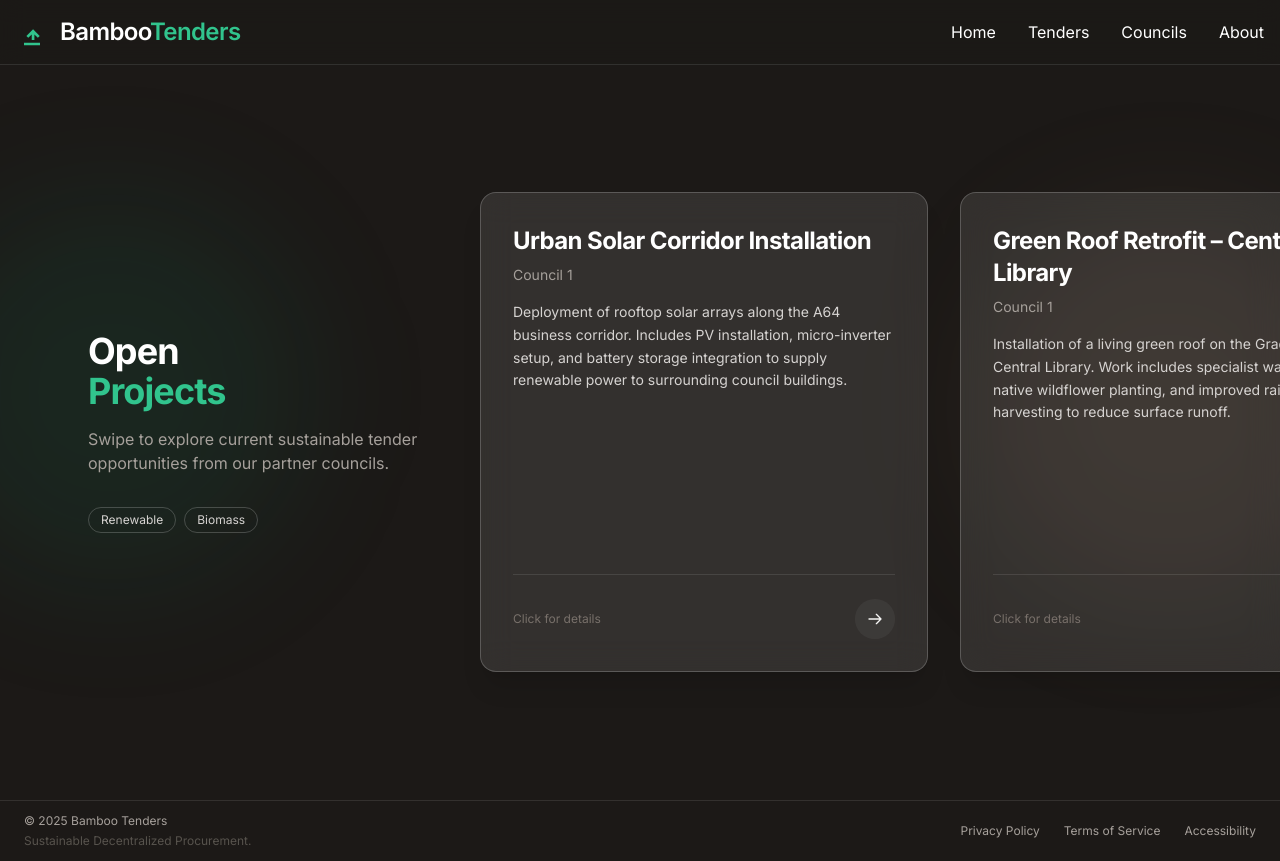
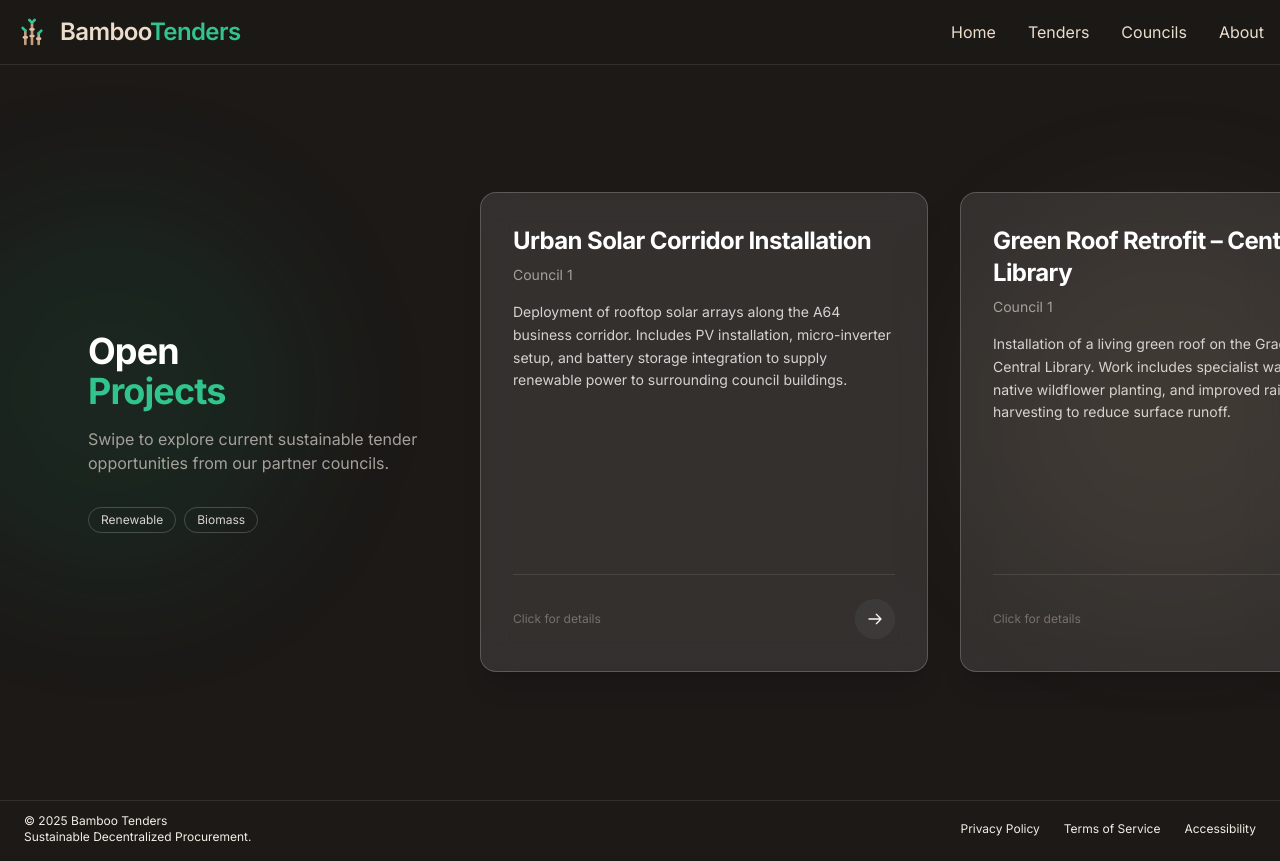
Before and after one commit to OscarD8/tenders-bidding-system, a Django app: page /supply_chain/ in a window 1280 px wide. Run offline with Django 5.2, Linux system fonts and the light colour scheme; style sheets or scripts are compiled from the project's sources.

Commit message:
[Django/HTML/Tailwind] - minor tweaks to the styles and colours used. Updated brand logo.

```diff
--- a/Django_Project/theme/static/src/styles.css
+++ b/Django_Project/theme/static/src/styles.css
@@ -48,7 +48,7 @@
 
 /* Base styles */
 body {
-  @apply bg-stone-900 text-stone-100 antialiased;
+@apply bg-earth-900 text-earth-50 antialiased;
   font-family: 'Inter', sans-serif;
 }
 
--- a/Django_Project/theme/templates/components/footer.html
+++ b/Django_Project/theme/templates/components/footer.html
@@ -1,15 +1,15 @@
-<footer class="w-full text-stone-400 py-3 mt-auto {{ extra_classes|default:'bg-stone-900 border-t border-white/10' }}">
+<footer class="w-full text-earth-100 py-3 mt-auto {{ extra_classes|default:'bg-stone-900 border-t border-white/10' }}">
     <div class="max-w-screen-xl mx-auto px-6 flex flex-col md:flex-row justify-between items-center text-xs">
 
         <div class="mb-4 md:mb-0">
             <p>&copy; {% now "Y" %} Bamboo Tenders</p>
-            <p class="text-stone-600 mt-1">Sustainable Decentralized Procurement.</p>
+            <p class= mt-1">Sustainable Decentralized Procurement.</p>
         </div>
 
         <div class="flex gap-6">
-            <a href="#" class="hover:text-white transition-colors">Privacy Policy</a>
-            <a href="#" class="hover:text-white transition-colors">Terms of Service</a>
-            <a href="#" class="hover:text-white transition-colors">Accessibility</a>
+            <a href="#" class="hover:text-earth-50 transition-colors">Privacy Policy</a>
+            <a href="#" class="hover:text-earth-50 transition-colors">Terms of Service</a>
+            <a href="#" class="hover:text-earth-50 transition-colors">Accessibility</a>
         </div>
 
     </div>
--- a/Django_Project/theme/templates/components/navbar.html
+++ b/Django_Project/theme/templates/components/navbar.html
@@ -1,41 +1,54 @@
-<nav class="fixed w-full z-50 top-0 start-0 border-b border-white/10 bg-stone-900/80 backdrop-blur-md">
+<nav class="fixed w-full z-50 top-0 start-0 border-b border-earth-50/10 bg-stone-900/80  backdrop-blur-md">
+
     <div class="max-w-screen-xl flex flex-wrap items-center justify-between mx-auto p-4">
-        <a href="{% url 'pages:index' %}" class="flex items-center space-x-3 rtl:space-x-reverse">
-            <!-- SVG Logo Icon -->
-            <svg class="w-8 h-8 text-bamboo-400" fill="currentColor" viewBox="0 0 24 24">
-                <path d="M13.8 13.8V18h-2v-4.2l-2.6 2.6-1.4-1.4 5-5 5 5-1.4 1.4-2.6-2.6zM6 20h12v2H6v-2zM12 2C8 2 4.5 4.5 3 8c1.5-3.5 5-6 9-6s7.5 2.5 9 6c-1.5-3.5-5-6-9-6z"></path>
-                <!-- Abstract bamboo/leaf representation -->
+
+        <a href="{% url 'pages:index' %}" class="flex items-center space-x-3 group">
+            <!-- Brand Logo -->
+            <svg class="w-8 h-8 text-bamboo-400 transition-transform group-hover:scale-110" fill="none"
+                 viewBox="0 0 24 24" stroke="currentColor" stroke-width="2" stroke-linecap="round"
+                 stroke-linejoin="round">
+
+                <path d="M7 21v-10" class="text-earth-400"></path>
+                <path d="M6 16h2" class="text-earth-300"></path>
+                <path d="M12 21V5" class="text-earth-400"></path>
+                <path d="M11 10h2" class="text-earth-300"></path>
+                <path d="M11 15h2" class="text-earth-300"></path>
+                <path d="M17 21v-8" class="text-earth-400"></path>
+                <path d="M16 17h2" class="text-earth-300"></path>
+                <path d="M12 5l-2-2"></path>
+                <path d="M12 5l2-2"></path>
+                <path d="M17 13l2-2"></path>
+                <path d="M7 11l-2-2"></path>
             </svg>
-            <span class="self-center text-2xl font-semibold whitespace-nowrap text-white tracking-tight">Bamboo<span
-                    class="text-bamboo-400">Tenders</span></span>
+            <span class="self-center text-2xl font-semibold tracking-tight text-earth-200">
+                Bamboo<span class="text-bamboo-400">Tenders</span>
+            </span>
         </a>
+
         <button data-collapse-toggle="navbar-sticky" type="button"
-                class="inline-flex items-center p-2 w-10 h-10 justify-center text-sm text-gray-400 rounded-lg md:hidden hover:bg-gray-700 focus:outline-none focus:ring-2 focus:ring-gray-600"
+                class="inline-flex items-center p-2 w-10 h-10 justify-center text-gray-400 rounded-lg md:hidden hover:bg-stone-700 focus:outline-none focus:ring-2 focus:ring-stone-600"
                 aria-controls="navbar-sticky" aria-expanded="false">
             <span class="sr-only">Open main menu</span>
-            <svg class="w-5 h-5" aria-hidden="true" xmlns="http://www.w3.org/2000/svg" fill="none" viewBox="0 0 17 14">
-                <path stroke="currentColor" stroke-linecap="round" stroke-linejoin="round" stroke-width="2"
-                      d="M1 1h15M1 7h15M1 13h15"></path>
+            <svg class="w-5 h-5 text-earth-200" aria-hidden="true" viewBox="0 0 17 14" stroke="currentColor">
+                <path stroke-linecap="round" stroke-linejoin="round" stroke-width="2" d="M1 1h15M1 7h15M1 13h15"></path>
             </svg>
         </button>
-        <div class="items-center justify-between hidden w-full md:flex md:w-auto md:order-1" id="navbar-sticky">
-            <ul class="flex flex-col p-4 md:p-0 mt-4 font-medium border border-gray-700 rounded-lg bg-stone-800 md:space-x-8 rtl:space-x-reverse md:flex-row md:mt-0 md:border-0 md:bg-transparent">
-                <li>
-                    <a href="{% url 'pages:index' %}"
-                       class="block py-2 px-3 text-white hover:text-bamboo-400 md:p-0 transition-colors">Home</a>
-                </li>
-                <li>
-                    <a href="{% url 'supply_chain:projects' %}"
-                       class="block py-2 px-3 text-white hover:text-bamboo-400 md:p-0 transition-colors">Tenders</a>
-                </li>
-                <li>
-                    <a href="#" class="block py-2 px-3 text-white hover:text-bamboo-400 md:p-0 transition-colors">Councils</a>
-                </li>
-                <li>
-                    <a href="#"
-                       class="block py-2 px-3 text-white hover:text-bamboo-400 md:p-0 transition-colors">About</a>
-                </li>
+
+        <div class="hidden w-full md:block md:w-auto" id="navbar-sticky">
+
+            <ul class="flex flex-col mt-4 md:mt-0 md:flex-row md:space-x-8 font-medium
+                       p-4 md:p-0 border border-white/10 rounded-lg bg-stone-800 md:bg-transparent md:border-0">
+
+                {% with link_class="block py-2 px-3 rounded md:p-0 text-earth-200 hover:text-bamboo-400 transition-colors" %}
+
+                    <li><a href="{% url 'pages:index' %}" class="{{ link_class }}">Home</a></li>
+                    <li><a href="{% url 'supply_chain:projects' %}" class="{{ link_class }}">Tenders</a></li>
+                    <li><a href="#" class="{{ link_class }}">Councils</a></li>
+                    <li><a href="#" class="{{ link_class }}">About</a></li>
+
+                {% endwith %}
             </ul>
         </div>
+
     </div>
 </nav>
```
Also changed, not shown: Django_Project/pages/templates/pages/index.html (+7 -6 lines).
